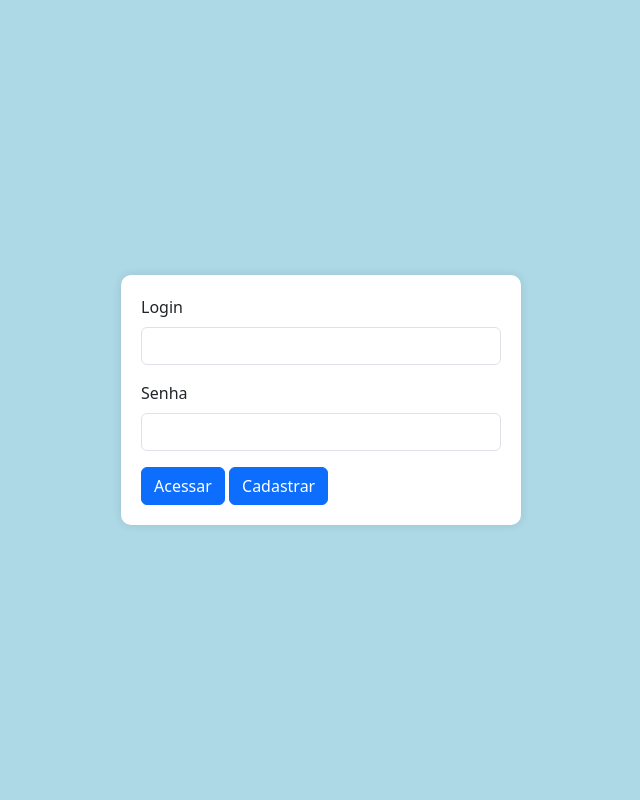
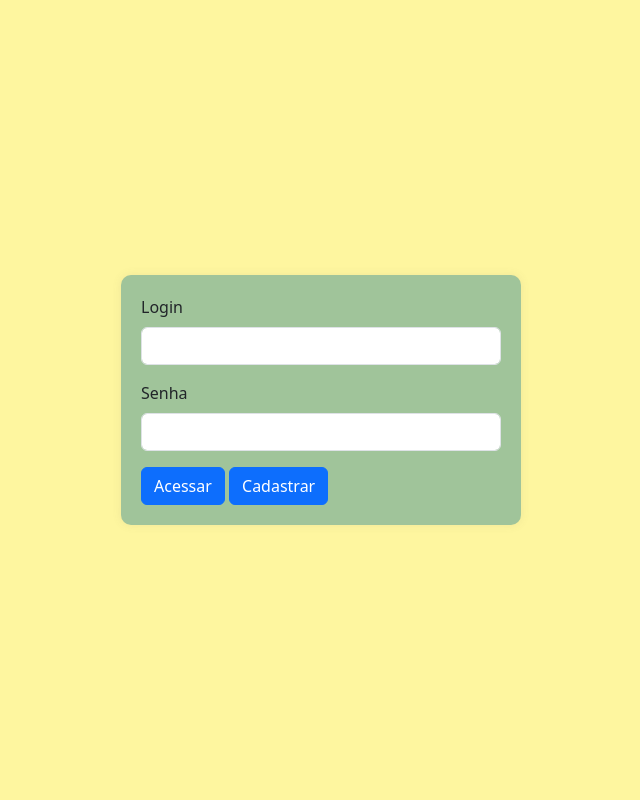
Before and after one commit to r6kari/tcc_papinho, a PHP site: page /TCC_PAPINHO/ in a window 1280 px wide. Shown: the whole page, without its empty margins (319-959 px from the left). Run offline with PHP 8.4, Linux system fonts and the light colour scheme.

Commit message:
K Mudanças nas cores de back ground e cotainer

```diff
--- a/assets/css/style.css
+++ b/assets/css/style.css
@@ -1,5 +1,5 @@
 body {
-  background-color: #add8e6;
+  background-color: #fef69f;
   display: flex;
   justify-content: center;
   align-items: center;
@@ -8,10 +8,10 @@ body {
 }
 
 .form-container {
-  background: white;
+  background: #a0c49a;
   padding: 20px;
   border-radius: 10px;
-  box-shadow: 0px 0px 10px rgba(0, 0, 0, 0.1);
+  box-shadow: 0px 0px 10px rgba(94, 94, 94, 0.1);
   width: 100%;
   max-width: 400px;
 }
```
